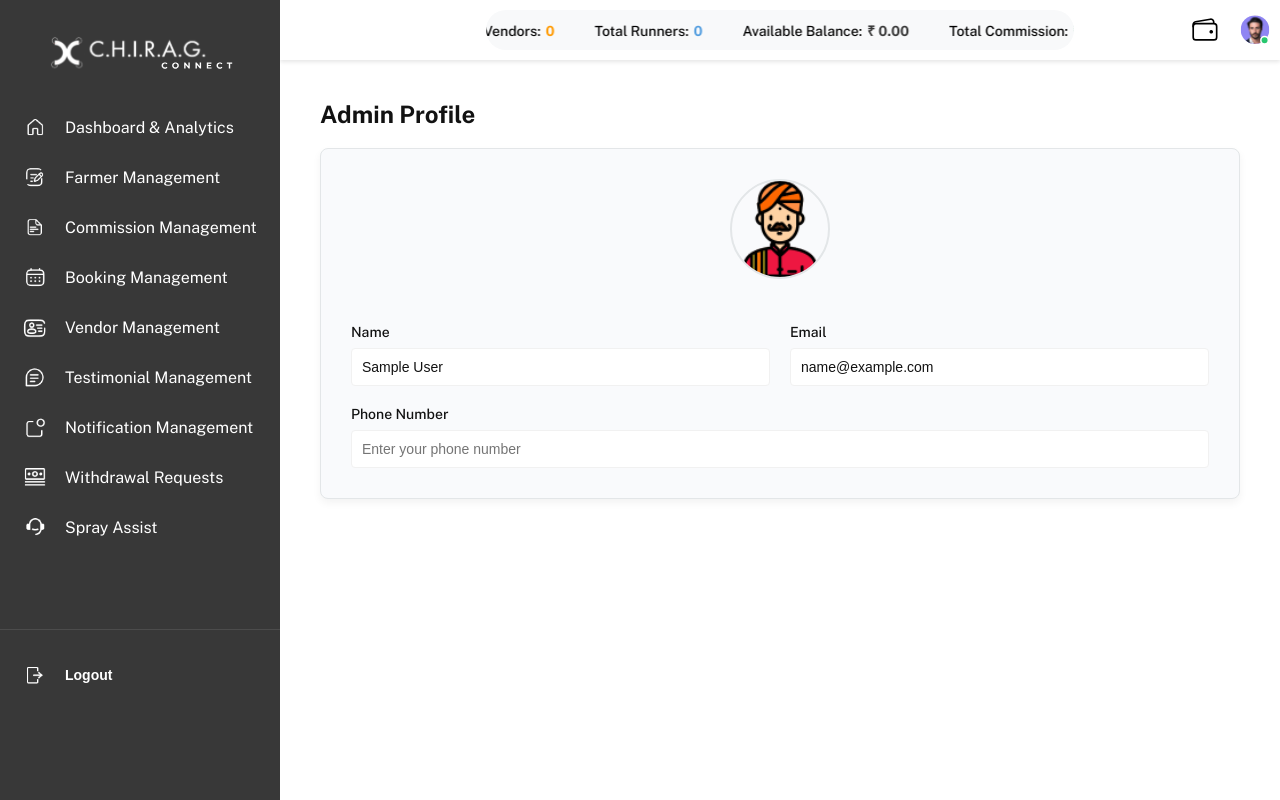
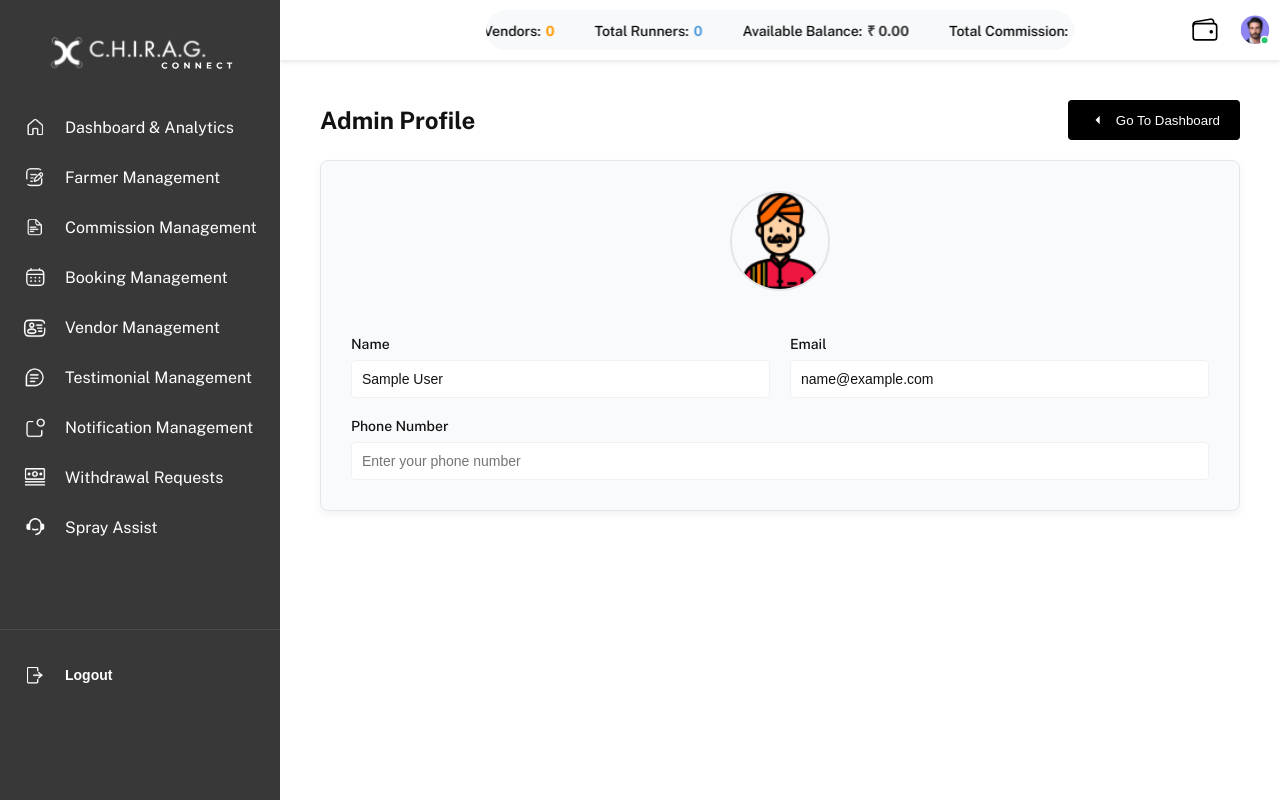
Before and after one commit to gityash2024/chirag-admin, a React (Vite) app: page /profile in a window 1280 px wide. Built offline with nearby package versions, Linux system fonts and the light colour scheme; no server answers; sample sign-in values are in the browser's storage.

Commit message:
production codebase

```diff
--- a/src/pages/Profile/index.jsx
+++ b/src/pages/Profile/index.jsx
@@ -1,6 +1,8 @@
 import React, { useState } from 'react';
 import styled from 'styled-components';
 import farmerAvatar from '../../assets/farmer.png';
+import { ArrowLeft } from '@material-ui/icons';
+import { useNavigate } from 'react-router-dom';
 const Container = styled.div`
   padding: 20px;
   font-family: 'Public Sans' ;
@@ -8,12 +10,7 @@ const Container = styled.div`
   height: 100%;
 `;
 
-const Header = styled.h1`
-  font-size: 24px;
-  font-weight: 600;
-  color: #121212;
-  margin-bottom: 20px;
-`;
+
 
 const ProfileSection = styled.div`
   background-color: #F9FAFC;
@@ -121,9 +118,34 @@ const SaveButton = styled.button`
   }
 `;
 
+const Header = styled.div`
+  display: flex;
+  justify-content: space-between;
+  align-items: center;
+  font-size: 24px;
+  font-weight: 600;
+  color: #121212;
+  margin-bottom: 20px;
+`;
+
+const RightButton = styled.button`
+  padding: 10px 20px;
+  background-color: #000;
+  color: white;
+  border: none;
+  border-radius: 4px;
+  cursor: pointer;
+  display: flex;
+  align-items: center;
+  gap: 8px;
+
+  svg {
+    font-size: 20px;
+  }
+`;
 const Profile = () => {
   const [profilePic, setProfilePic] = useState(farmerAvatar); // Placeholder image
-
+const navigate=useNavigate();
   const handleProfilePicChange = (e) => {
     const file = e.target.files[0];
     if (file) {
@@ -142,7 +164,12 @@ const Profile = () => {
 
   return (
     <Container>
-      <Header>Admin Profile</Header>
+      <Header>
+      <span>Admin Profile</span>
+      <RightButton onClick={() => navigate('/')}>
+        <ArrowLeft /> Go To Dashboard
+      </RightButton>
+    </Header>
       <ProfileSection>
         {/* Profile Picture Section */}
         <ProfileHeader>
```
